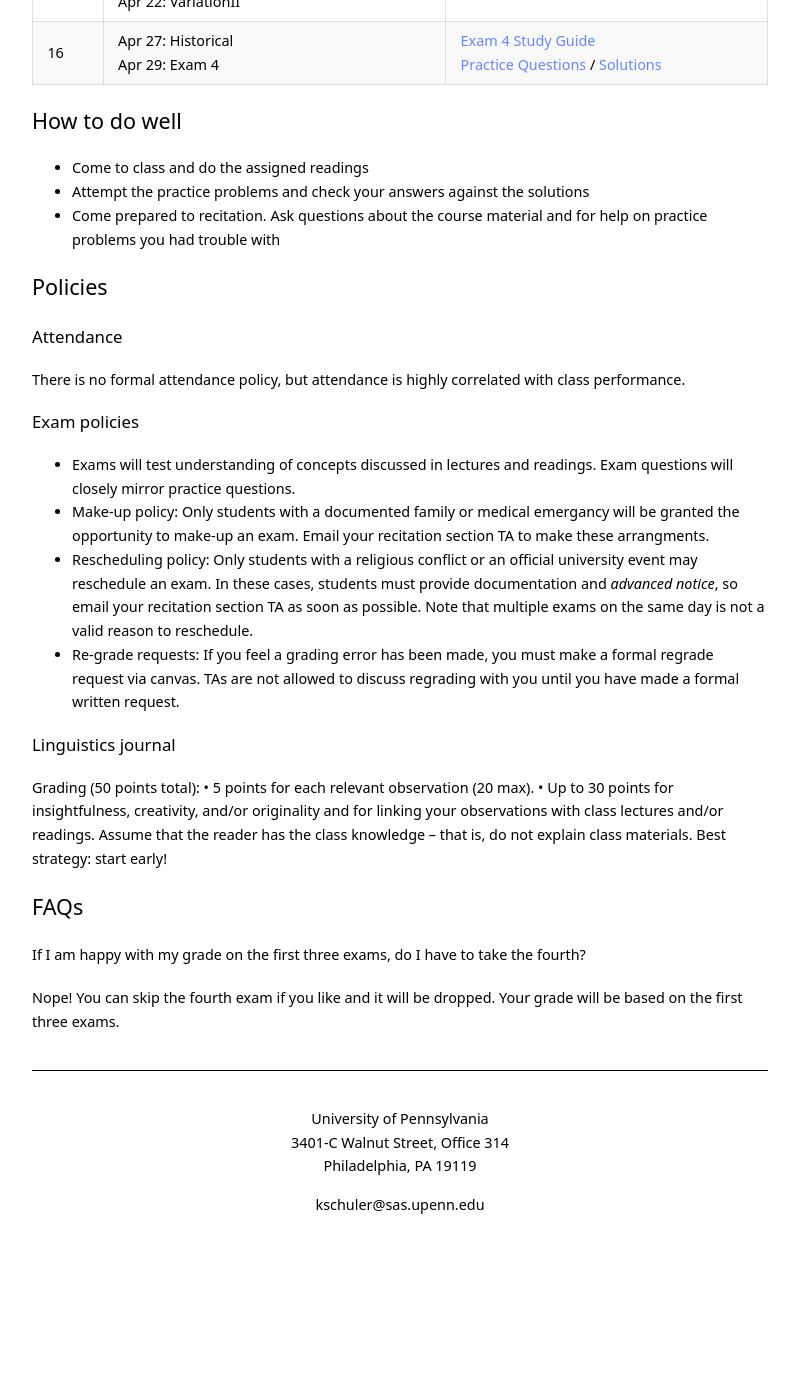
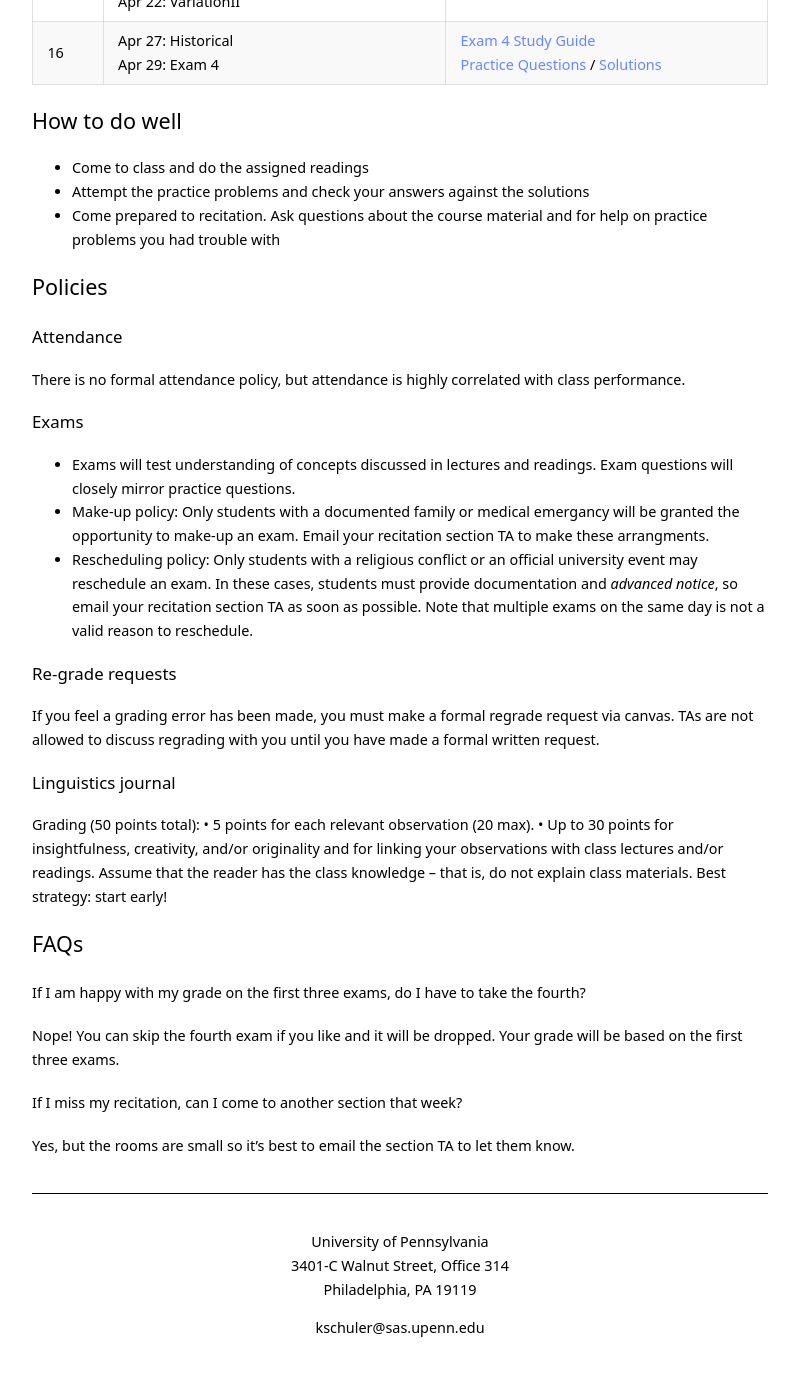
Before and after one commit to kschuler/ling001, a Jekyll site: the page built from ling001/index.md, in a window 1280 px wide and 1400 px high, scrolled down 2072 px. Shown: the top 1376 px of the window, without its empty margins (240-1039 px from the left). Built offline with Jekyll 4.4.1, drawn with Linux system fonts in a browser that asks for light colours; before the commit the page ends 3348 px from its top, so only the background shows below that.

Commit message:
Update index.md

```diff
--- a/ling001/index.md
+++ b/ling001/index.md
@@ -66,11 +66,13 @@ Wk  | Topic | Readings & Resources
 ### Attendance
 There is no formal attendance policy, but attendance is highly correlated with class performance.
 
-### Exam policies
+### Exams
 - Exams will test understanding of concepts discussed in lectures and readings. Exam questions will closely mirror practice questions.
 - **Make-up policy**: Only students with a documented family or medical emergancy will be granted the opportunity to make-up an exam. Email your recitation section TA to make these arrangments.
 - **Rescheduling policy**: Only students with a religious conflict or an official university event may reschedule an exam. In these cases, students must provide documentation and *advanced notice*, so email your recitation section TA as soon as possible. Note that multiple exams on the same day is not a valid reason to reschedule.
-- **Re-grade requests**: If you feel a grading error has been made, you must make a formal regrade request via canvas. TAs are not allowed to discuss regrading with you until you have made a formal written request.
+
+### Re-grade requests
+If you feel a grading error has been made, you must make a formal regrade request via canvas. TAs are not allowed to discuss regrading with you until you have made a formal written request.
 
 ### Linguistics journal
 Grading (50 points total):
@@ -80,3 +82,6 @@ Grading (50 points total):
 ## FAQs
 #### If I am happy with my grade on the first three exams, do I have to take the fourth?
 Nope! You can skip the fourth exam if you like and it will be dropped. Your grade will be based on the first three exams.
+
+#### If I miss my recitation, can I come to another section that week?
+Yes, but the rooms are small so it's best to email the section TA to let them know.
```
